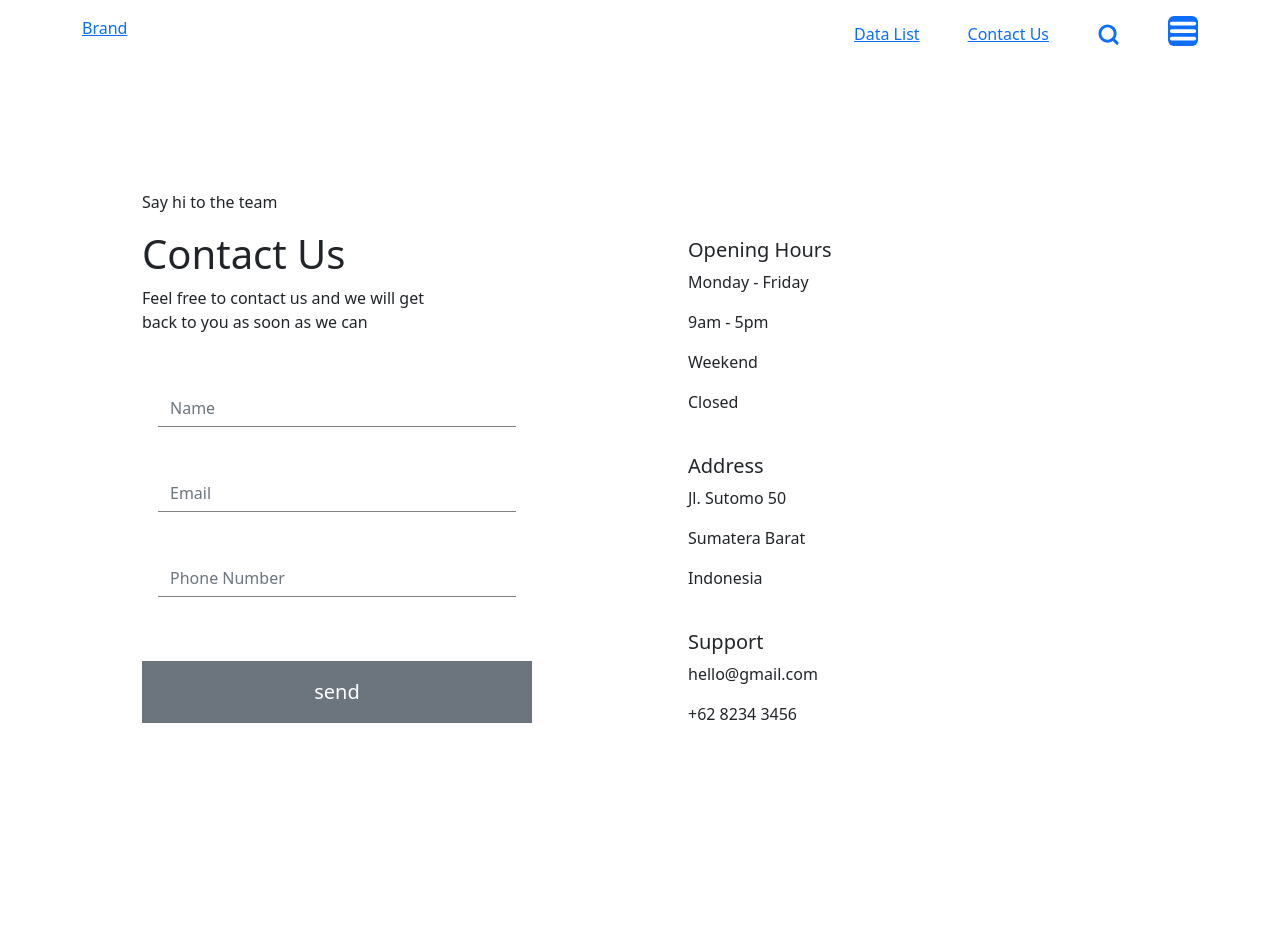
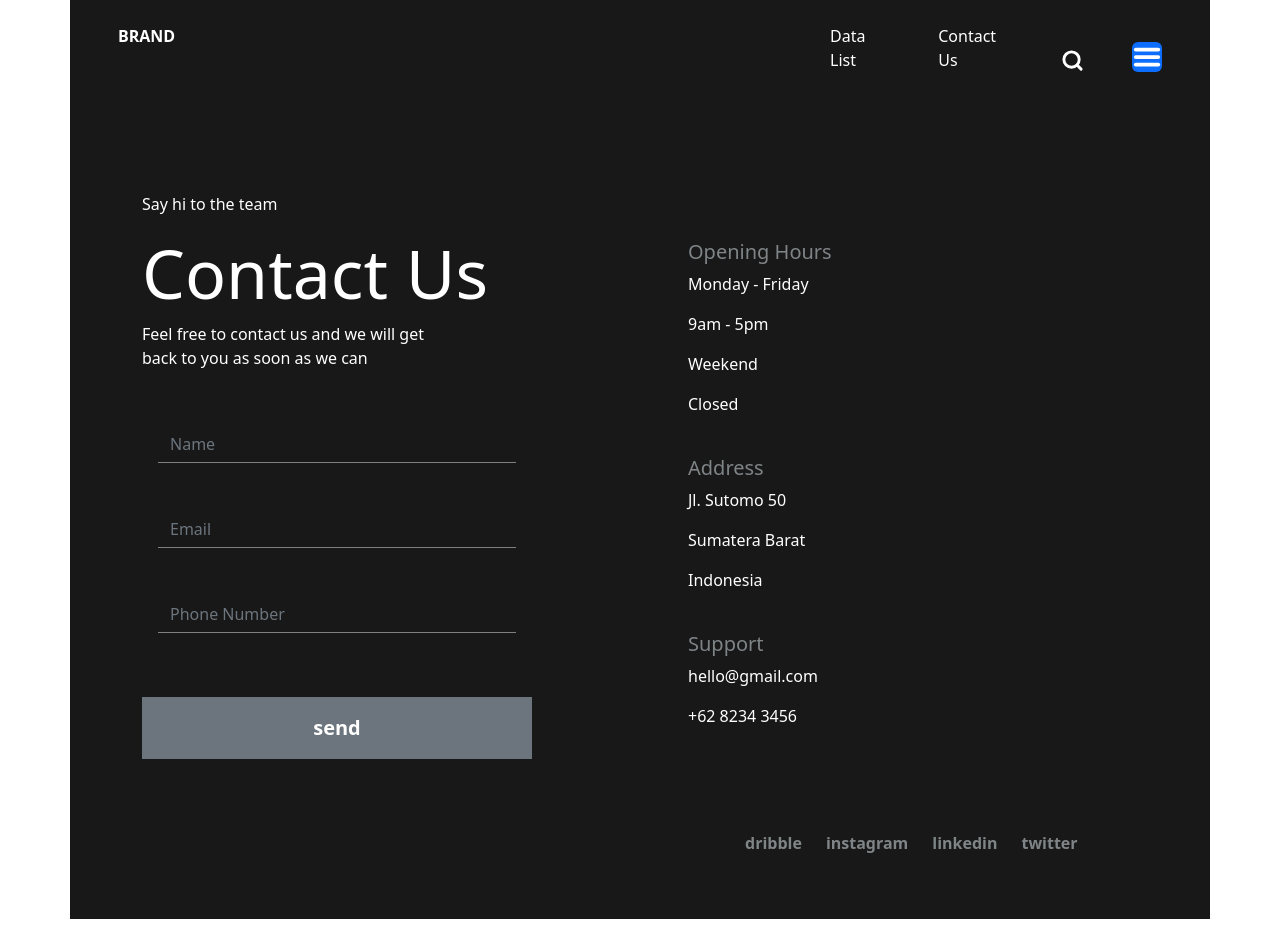
Before and after one commit to MhRidho/fw9-lesson1-frontend, a React (Create React App) app: page / in a window 1280 px wide. Shown: the top 952 px of the page. After the commit the page ends 919 px from the top, so only its background shows below. Built offline with nearby package versions, Linux system fonts and the light colour scheme.

Commit message:
chore: add background

```diff
--- a/src/assets/styles.css
+++ b/src/assets/styles.css
@@ -4,3 +4,23 @@
   border-radius: unset !important;
   background-color: transparent !important;
 }
+
+.decor-none {
+  text-decoration: none;
+}
+
+.bg-color-dark {
+  background-color: #181818;
+}
+
+.color-7F8487 {
+  color: #7F8487;
+}
+
+.fs-14px {
+  font-size: 14px;
+}
+
+.fs-48px {
+  font-size: 68px;
+}
--- a/src/components/Footer.js
+++ b/src/components/Footer.js
@@ -5,35 +5,30 @@ import { Link } from 'react-router-dom'
 export default function Footer() {
   return (
     <div className='bgc-primary'>
-      <Container className='pt-5 text-white'>
+      <Container className='text-white'>
         <Row className='mb-5'>
           <Col md={7} className='d-flex flex-column flex-md-row gap-4 gap-md-0 justify-content-between'>
 
           </Col>
-          <Col md={5} className=''>
+          <Col md={5} className='mt-3'>
             <div className='d-flex flex-column gap-3 mb-4 mb-md-0'>
-              <span className='font-size-mokuzai-46 font-weight-mokuzai-700'>MOKUZAI</span>
-              <p className='c-ligth'>Donec nunc nunc, gravida vitae diam vel,<br /> varius interdum erat. Quisque a nunc vel<br /> diam auctor commodo.</p>
               <div className='d-flex flex-row gap-4'>
-                <Link href='#'>
+                <Link to={'/'} className='decor-none color-7F8487 fw-bold'>
                   <span>dribble</span>
                 </Link>
-                <Link href='#'>
+                <Link to={'/'} className='decor-none color-7F8487 fw-bold'>
                   <span>instagram</span>
                 </Link>
-                <Link href='#'>
+                <Link to={'/'} className='decor-none color-7F8487 fw-bold'>
                   <span>linkedin</span>
                 </Link>
-                <Link href='#'>
+                <Link to={'/'} className='decor-none color-7F8487 fw-bold'>
                   <span>twitter</span>
                 </Link>
               </div>
             </div>
           </Col>
         </Row>
-        <div className='p-2 d-flex justify-content-center c-ligth'>
-          <span>© 2019 RAZ Store All rights reserved</span>
-        </div>
       </Container>
     </div>
   )
--- a/src/components/Header.js
+++ b/src/components/Header.js
@@ -1,26 +1,27 @@
 import { Col, Row, Container, Dropdown } from 'react-bootstrap'
 import { FiSearch, FiMenu } from 'react-icons/fi'
 import { Link } from 'react-router-dom'
+import '../assets/styles.css';
 
 export default function Header() {
   return (
-    <Container>
+    <Container className='bg-color-dark px-5 py-2'>
       <Row className='justify-content-between mb-5 mt-md-3 gap-5 gap-md-0'>
         <Col md={4}>
-          <Link href='/'>
-            <span>Brand</span>
+          <Link to={'/'} className='decor-none'>
+            <span className='fw-bold text-white'>BRAND</span>
           </Link>
         </Col>
         <Col md={4} className='d-flex flex-row justify-content-between align-items-center'>
         </Col>
         <Col md={4} className="me-auto d-flex flex-row justify-content-end align-items-end gap-5">
-          <Link to={'/data'}>
+          <Link to={'/data'} className='decor-none text-white'>
             <span>Data List</span>
           </Link>
-          <Link to={'/'}>
+          <Link to={'/'} className='decor-none text-white'>
             <span>Contact Us</span>
           </Link>
-          <Link to={'/'}>
+          <Link to={'/'} className='text-white'>
             <FiSearch size={23} strokeWidth={3} />
           </Link>
           <Link to={'/'}>
@@ -28,14 +29,10 @@ export default function Header() {
               <Dropdown.Toggle id="dropdown-basic" className='bgc-unset border-0 c-black shadow-none p-0' bsPrefix='p-0'>
                 <span className='font-weight-mokuzai-700'><FiMenu size={30} strokeWidth={3} /></span>
               </Dropdown.Toggle>
-              <Dropdown.Menu variant="dark" className='rounded-0' align='end'>
-                <Dropdown.Item><Link href={'#'}>Chat</Link></Dropdown.Item>
-                <Dropdown.Item><Link href={'#'}>Order Tracking</Link></Dropdown.Item>
-                <Dropdown.Item><Link href={'#'}>Logout</Link></Dropdown.Item>
-              </Dropdown.Menu>
-              <Dropdown.Menu variant="dark" className='rounded-0' align='end'>
-                <Dropdown.Item><Link href={'/login'}>Login</Link></Dropdown.Item>
-                <Dropdown.Item><Link href={'/register'}>Register</Link></Dropdown.Item>
+              <Dropdown.Menu variant="dark" className='rounded-0 p-3' drop='start' id='dropdown-button-drop-start'>
+                <Dropdown.Item><Link to={'/login'} className='decor-none'>Login</Link></Dropdown.Item>
+                <Dropdown.Item><Link to={'/register'} className='decor-none'>Register</Link></Dropdown.Item>
+                <Dropdown.Item><Link to={'/logout'} className='decor-none'>Logout</Link></Dropdown.Item>
               </Dropdown.Menu>
             </Dropdown>
           </Link>
--- a/src/pages/ContactUs.js
+++ b/src/pages/ContactUs.js
@@ -21,25 +21,25 @@ const ContactUs = () => {
   return (
     <>
       <Header />
-      <Container className='pt-5'>
+      <Container className='py-3 bg-color-dark' >
         <Row className='d-flex justify-content-center'>
           <Col md={6} className='pe-sm-5'>
             <Row className='mx-sm-5 my-5'>
-              <p>Say hi to the team</p>
-              <h1>Contact Us</h1>
-              <p>Feel free to contact us and we will get<br /> back to you as soon as we can</p>
+              <p className='text-white'>Say hi to the team</p>
+              <h1 className='text-white fs-48px'>Contact Us</h1>
+              <p className='text-white'>Feel free to contact us and we will get<br /> back to you as soon as we can</p>
               <Form onSubmit={onPost} className='d-flex flex-column gap-3 mt-4 justify-content-center'>
-                <div className='bg-white p-3'>
-                  <Form.Control name='username' className='form-contact shadow-none' type="text" placeholder="Name" />
+                <div className='p-3'>
+                  <Form.Control name='username' className='form-contact shadow-none text-white' type="text" placeholder="Name" />
                 </div>
                 <div className='p-3'>
-                  <Form.Control name='email' className='form-contact shadow-none' type="email" placeholder="Email" />
+                  <Form.Control name='email' className='form-contact shadow-none text-white' type="email" placeholder="Email" />
                 </div>
                 <div className='p-3'>
-                  <Form.Control name='phone' className='form-contact shadow-none' type="text" placeholder="Phone Number" />
+                  <Form.Control name='phone' className='form-contact shadow-none text-white' type="text" placeholder="Phone Number" />
                 </div>
                 <div className="d-grid gap-3 mt-4">
-                  <Button type='submit' className='rounded-0 border-0 p-3 my-2' variant="secondary" size="lg">
+                  <Button type='submit' className='rounded-0 border-0 p-3 my-2 fw-bold' variant="secondary" size="lg">
                     send
                   </Button>
                 </div>
@@ -47,24 +47,24 @@ const ContactUs = () => {
             </Row>
           </Col>
           <Col className='ps-5 pt-5 mt-sm-5'>
-            <h5>Opening Hours</h5>
-            <p>Monday - Friday</p>
-            <p>9am - 5pm</p>
-            <p>Weekend</p>
-            <p>Closed</p>
+            <h5 className='color-7F8487'>Opening Hours</h5>
+            <p className='text-white'>Monday - Friday</p>
+            <p className='text-white'>9am - 5pm</p>
+            <p className='text-white'>Weekend</p>
+            <p className='text-white'>Closed</p>
             <br />
-            <h5>Address</h5>
-            <p>Jl. Sutomo 50</p>
-            <p>Sumatera Barat</p>
-            <p>Indonesia</p>
+            <h5 className='color-7F8487'>Address</h5>
+            <p className='text-white'>Jl. Sutomo 50</p>
+            <p className='text-white'>Sumatera Barat</p>
+            <p className='text-white'>Indonesia</p>
             <br />
-            <h5>Support</h5>
-            <p>hello@gmail.com</p>
-            <p>+62 8234 3456</p>
+            <h5 className='color-7F8487'>Support</h5>
+            <p className='text-white'>hello@gmail.com</p>
+            <p className='text-white'>+62 8234 3456</p>
           </Col>
         </Row>
+        <Footer />
       </Container>
-      <Footer />
     </>
   )
 }
--- a/src/pages/DataList.js
+++ b/src/pages/DataList.js
@@ -1,8 +1,9 @@
 import React, { useEffect, useState } from 'react'
 import Header from '../components/Header'
 import Footer from '../components/Footer'
-import { Col, Container, Row, Table } from 'react-bootstrap'
+import { Button, Col, Container, Row, Table } from 'react-bootstrap'
 import axios from 'axios';
+import { FiDelete, FiEdit } from 'react-icons/fi';
 
 const DataList = () => {
   const [data, setData] = useState([]);
@@ -17,23 +18,40 @@ const DataList = () => {
       <Container>
         <Row>
           <Col>
-            <h1>Data List</h1>
+            <h1 className='mb-4'>Data List</h1>
             <Table striped bordered hover>
               <thead>
                 <tr>
-                  <th>#</th>
+                  <th>No</th>
                   <th>Username</th>
                   <th>Email</th>
                   <th>Phone Number</th>
+                  <th className='text-center'>Action</th>
                 </tr>
               </thead>
               <tbody>
+                <tr>
+                  <td>test</td>
+                  <td>test</td>
+                  <td>test</td>
+                  <td>test</td>
+                  <td>
+                    <div className='d-flex justify-content-center'>
+                      <Button className='me-2'><FiEdit size={30} strokeWidth={3} /></Button>
+                      <Button variant='danger'><FiDelete size={30} strokeWidth={3} /></Button>
+                    </div>
+                  </td>
+                </tr>
                 {data.map(element => (
                   <tr key={element.id}>
                     <td>{element.id}</td>
                     <td>{element.username}</td>
                     <td>{element.email}</td>
                     <td>{element.phone}</td>
+                    <td>
+                      <Button><FiEdit size={30} strokeWidth={3} /></Button>
+                      <Button><FiDelete size={30} strokeWidth={3} /></Button>
+                    </td>
                   </tr>
                 ))}
               </tbody>
```
Also changed, not shown: src/assets/img/contactUs design.jpg (added).
